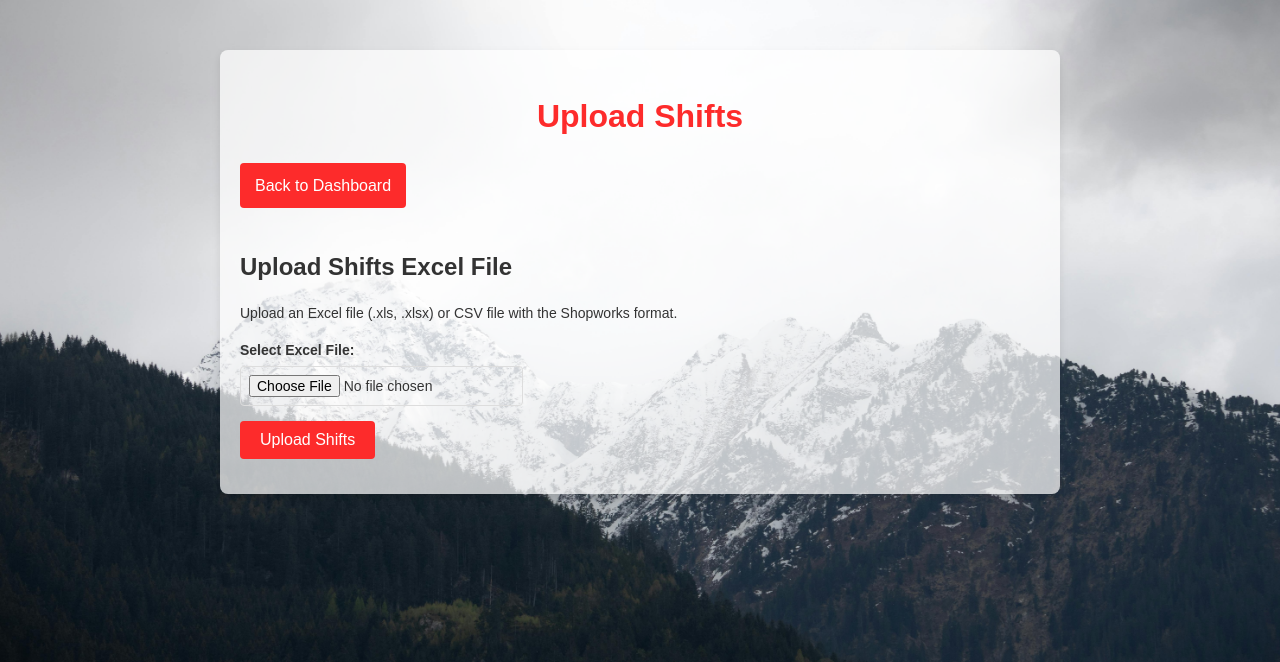
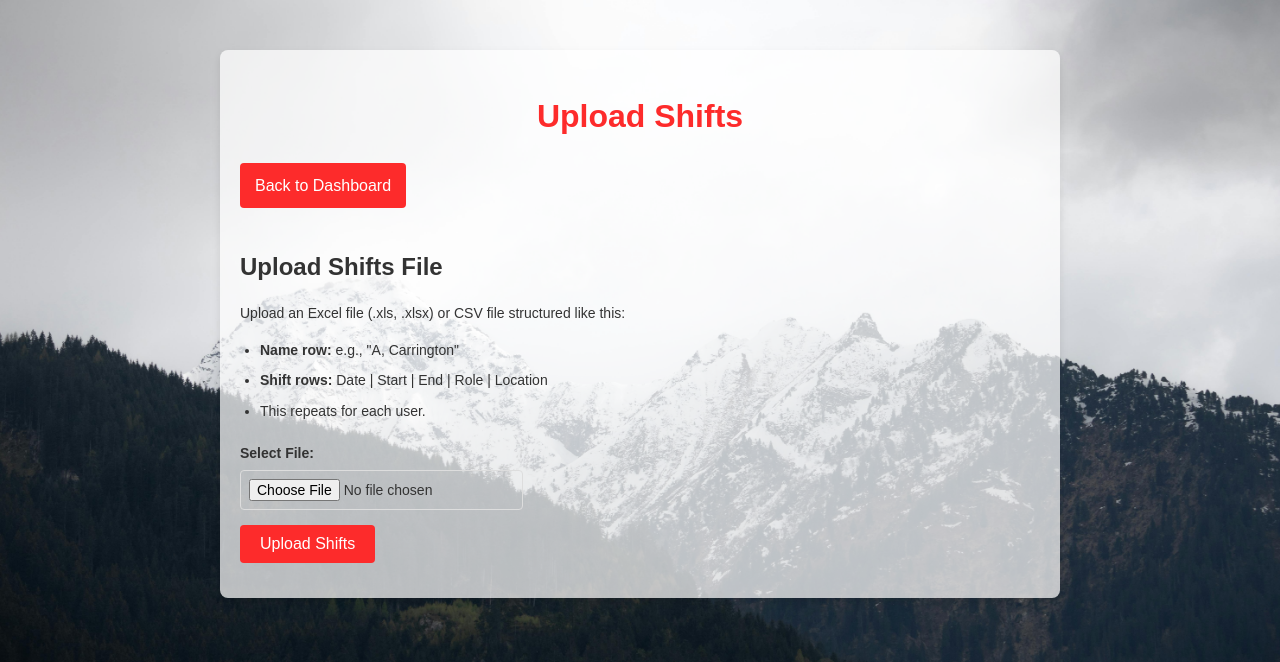
Before and after one commit to carrz72/rota-app-main, a PHP site: page /admin/upload_shifts.php in a window 1280 px wide. Shown: the top 662 px of the page. Run offline with PHP 8.4, Linux system fonts and the light colour scheme; the visitor is signed in with stand-in values (Sample User, id 1).

Commit message:
upload fix

```diff
--- a/admin/upload_shifts.php
+++ b/admin/upload_shifts.php
@@ -4,7 +4,7 @@ require '../includes/auth.php';
 require_once '../functions/addNotification.php';
 requireAdmin(); // Only allow admin access
 
-// Check if composer autoload exists for PhpSpreadsheet
+// Check if PhpSpreadsheet is installed
 if (!file_exists('../vendor/autoload.php')) {
     $installation_message = "PhpSpreadsheet not installed. Please run:<br>
         <code>composer require phpoffice/phpspreadsheet</code><br>
@@ -16,7 +16,6 @@ $error = '';
 $uploaded_shifts = 0;
 $failed_shifts = 0;
 
-// Process form submission
 if ($_SERVER['REQUEST_METHOD'] === 'POST' && !isset($installation_message)) {
     try {
         if (isset($_FILES['shift_file']) && $_FILES['shift_file']['error'] == 0) {
@@ -41,22 +40,14 @@ if ($_SERVER['REQUEST_METHOD'] === 'POST' && !isset($installation_message)) {
                 $worksheet = $spreadsheet->getActiveSheet();
                 $rows = $worksheet->toArray();
 
-                $header_row = $rows[1];
-                $first_cell = $rows[0][0];
-                preg_match('/W\/C\s*(\d{2}\/\d{2}\/\d{4})/', $first_cell, $date_match);
-                $week_start = isset($date_match[1]) ? date('Y-m-d', strtotime(str_replace('/', '-', $date_match[1]))) : null;
-
-                if (!$week_start) {
-                    $error = "Unable to determine week start date from file.";
-                } else {
-                    $data_rows = array_slice($rows, 3);
-
+                // Get all users
                 $stmt = $conn->query("SELECT id, username FROM users");
                 $users = [];
                 while ($user = $stmt->fetch(PDO::FETCH_ASSOC)) {
                     $users[$user['username']] = $user['id'];
                 }
 
+                // Get all roles
                 $stmt = $conn->query("SELECT id, name FROM roles");
                 $roles = [];
                 while ($role = $stmt->fetch(PDO::FETCH_ASSOC)) {
@@ -65,14 +56,32 @@ if ($_SERVER['REQUEST_METHOD'] === 'POST' && !isset($installation_message)) {
 
                 $insert = $conn->prepare("INSERT INTO shifts (user_id, shift_date, start_time, end_time, role_id, location) VALUES (?, ?, ?, ?, ?, ?)");
 
-                    for ($i = 0; $i < count($data_rows); $i += 2) {
-                        $name_row = $data_rows[$i];
-                        $shift_row = $data_rows[$i + 1] ?? [];
+                $last_username = null;
 
-                        $raw_name = trim($name_row[0]);
-                        if (empty($raw_name)) continue;
+                foreach ($rows as $row) {
+                    if (count(array_filter($row)) === 0) continue;
+                    $row = array_map('trim', $row);
 
-                        $parts = array_map('trim', explode(',', $raw_name));
+                    // Detect username row (e.g., "A, Carrington")
+                    if (count(array_filter($row)) === 1 && strpos($row[0], ',') !== false) {
+                        $last_username = $row[0];
+                        continue;
+                    }
+
+                    // Skip if no valid username context
+                    if (!$last_username || count(array_filter($row)) < 5) {
+                        $failed_shifts++;
+                        continue;
+                    }
+
+                    $date = $row[0];
+                    $start_time = $row[1];
+                    $end_time = $row[2];
+                    $role_name = $row[3];
+                    $location = $row[4];
+
+                    // Name logic (unchanged from your original code)
+                    $parts = array_map('trim', explode(',', $last_username));
                     if (count($parts) != 2) {
                         $failed_shifts++;
                         continue;
@@ -80,64 +89,50 @@ if ($_SERVER['REQUEST_METHOD'] === 'POST' && !isset($installation_message)) {
 
                     $last_initial = strtoupper($parts[0]);
                     $first_name = $parts[1];
+
                     $matched_user_id = null;
-
                     foreach ($users as $db_username => $user_id) {
                         $name_parts = explode(' ', $db_username);
                         if (count($name_parts) >= 2) {
                             $db_first_name = $name_parts[0];
-                                $db_last_name = $name_parts[1];
-                                $db_last_initial = strtoupper(substr($db_last_name, 0, 1));
-
-                                if (strcasecmp($db_first_name, $first_name) === 0 && $last_initial === $db_last_initial) {
+                            $db_last_initial = strtoupper(substr($name_parts[1], 0, 1));
+                            if (
+                                strcasecmp($db_first_name, $first_name) === 0 &&
+                                $last_initial === $db_last_initial
+                            ) {
                                 $matched_user_id = $user_id;
                                 break;
                             }
                         }
                     }
 
-                        if (!$matched_user_id) {
+                    if (!$matched_user_id || !isset($roles[$role_name])) {
                         $failed_shifts++;
                         continue;
                     }
 
-                        for ($col = 1; $col <= 7; $col++) {
-                            $date_cell = $header_row[$col] ?? null;
-                            $shift_cell = $shift_row[$col] ?? '';
-                            $role_cell = $name_row[$col] ?? '';
-
-                            if (empty($shift_cell) || stripos($shift_cell, 'Day Off') !== false || stripos($shift_cell, 'Holiday') !== false) continue;
-
-                            $shift_date = date('Y-m-d', strtotime("$week_start +" . ($col - 1) . " days"));
-
-                            if (!preg_match('/(\d{1,2}:\d{2})\s*-\s*(\d{1,2}:\d{2})(?:\s*\((.*?)\))?/', $shift_cell, $matches)) {
+                    try {
+                        if (!preg_match('/^\d{4}-\d{2}-\d{2}$/', $date)) {
+                            $date = date('Y-m-d', strtotime($date));
+                        }
+                    } catch (Exception $e) {
                         $failed_shifts++;
                         continue;
                     }
 
-                            $start_time = $matches[1];
-                            $end_time = $matches[2];
-                            $location = $matches[3] ?? '';
-
-                            $role_name = trim(preg_replace('/\s*\(.*\)/', '', $role_cell));
-                            if (!isset($roles[$role_name])) {
-                                $failed_shifts++;
-                                continue;
-                            }
                     $role_id = $roles[$role_name];
 
                     try {
-                                $insert->execute([$matched_user_id, $shift_date, $start_time, $end_time, $role_id, $location]);
+                        $insert->execute([$matched_user_id, $date, $start_time, $end_time, $role_id, $location]);
                         $uploaded_shifts++;
 
-                                $formattedDate = date("D, M j, Y", strtotime($shift_date));
+                        $formattedDate = date("D, M j, Y", strtotime($date));
                         $formattedStart = date("g:i A", strtotime($start_time));
                         $formattedEnd = date("g:i A", strtotime($end_time));
                         $notifMessage = "A new shift on {$formattedDate} from {$formattedStart} to {$formattedEnd} has been added to your schedule by management.";
                         addNotification($conn, $matched_user_id, $notifMessage, "info");
                     } catch (PDOException $e) {
                         $failed_shifts++;
-                            }
                     }
                 }
 
@@ -148,7 +143,6 @@ if ($_SERVER['REQUEST_METHOD'] === 'POST' && !isset($installation_message)) {
                     }
                 } else {
                     $error = "No shifts were uploaded. Please check your file format.";
-                    }
                 }
             }
         } else {
@@ -164,12 +158,6 @@ if ($_SERVER['REQUEST_METHOD'] === 'POST' && !isset($installation_message)) {
 <html lang="en">
 <head>
     <meta charset="UTF-8">
-    <meta name="viewport" content="width=device-width, initial-scale=1.0">
-    <meta name="apple-mobile-web-app-capable" content="yes">
-    <meta name="apple-mobile-web-app-status-bar-style" content="default">
-    <meta name="apple-mobile-web-app-title" content="Open Rota">
-    <link rel="icon" type="image/png" href="/rota-app-main/images/icon.png">
-    <link rel="manifest" href="/rota-app-main/manifest.json">
     <title>Upload Shifts</title>
     <link rel="stylesheet" href="../css/upload_shift.css">
 </head>
@@ -190,12 +178,16 @@ if ($_SERVER['REQUEST_METHOD'] === 'POST' && !isset($installation_message)) {
         <?php endif; ?>
 
         <div class="upload-form">
-                <h2>Upload Shifts Excel File</h2>
-                <p>Upload an Excel file (.xls, .xlsx) or CSV file with the Shopworks format.</p>
-
+            <h2>Upload Shifts File</h2>
+            <p>Upload an Excel file (.xls, .xlsx) or CSV file structured like this:</p>
+            <ul>
+                <li><strong>Name row:</strong> e.g., "A, Carrington"</li>
+                <li><strong>Shift rows:</strong> Date | Start | End | Role | Location</li>
+                <li>This repeats for each user.</li>
+            </ul>
             <form method="POST" enctype="multipart/form-data">
                 <p>
-                        <label for="shift_file">Select Excel File:</label>
+                    <label for="shift_file">Select File:</label>
                     <input type="file" name="shift_file" id="shift_file" accept=".xls,.xlsx,.csv" required>
                 </p>
                 <p>
```
Lines whose indentation alone changed are shown as unchanged.
